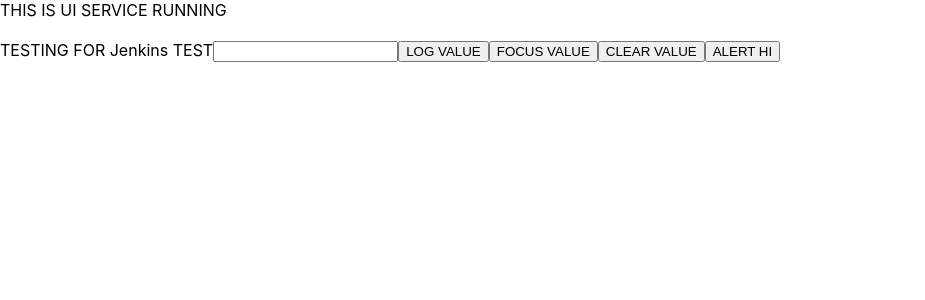
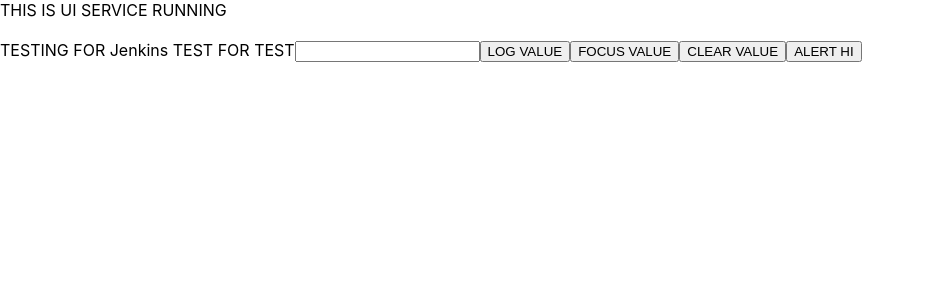
Before and after one commit to ashutoshsaxena2002/DEVOPS, a React (Create React App) app in the folder uiservice/: page / in a window 1280 px wide. Shown: the top 300 px of the page, without its empty margins (0-925 px from the left). Built offline with nearby package versions, Linux system fonts and the light colour scheme; no server answers.

Commit message:
commit for testing changes

```diff
--- a/uiservice/src/App.js
+++ b/uiservice/src/App.js
@@ -7,7 +7,7 @@
   return (
     <>
       <Component1 />
-      {"TESTING FOR Jenkins TEST"}
+      {"TESTING FOR Jenkins TEST FOR TEST"}
       <ParentInput />
     </>
   );
```
